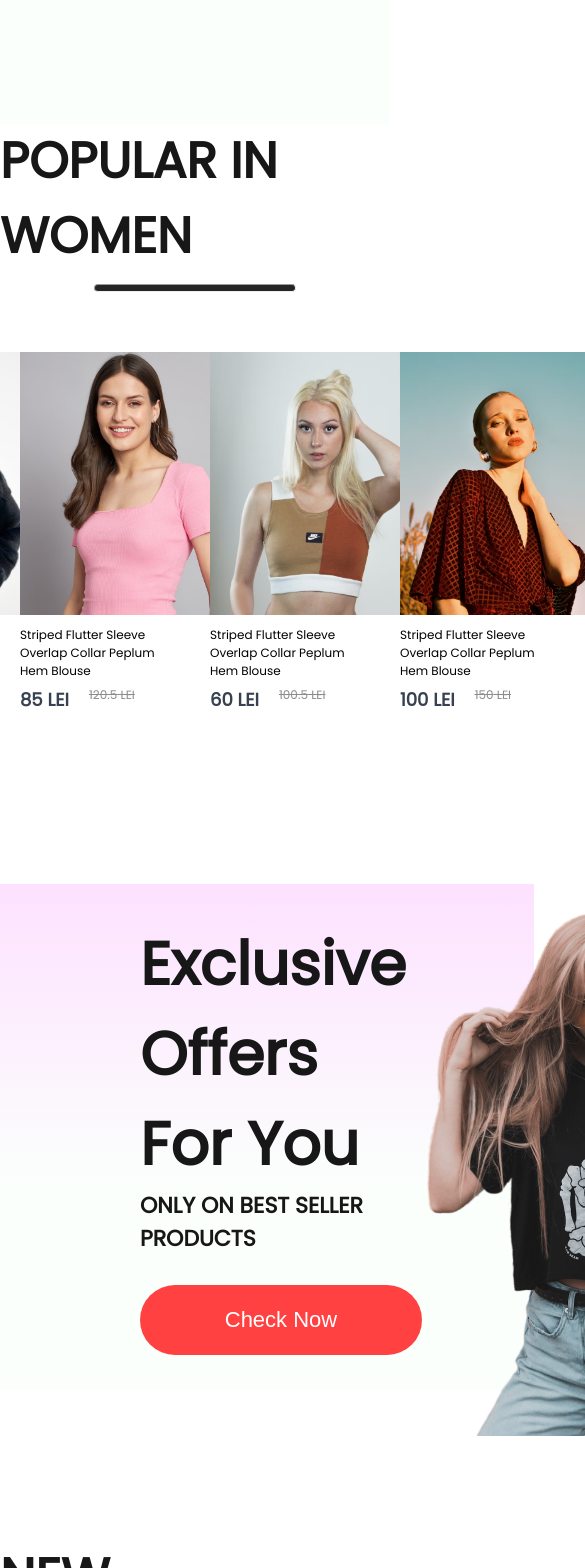
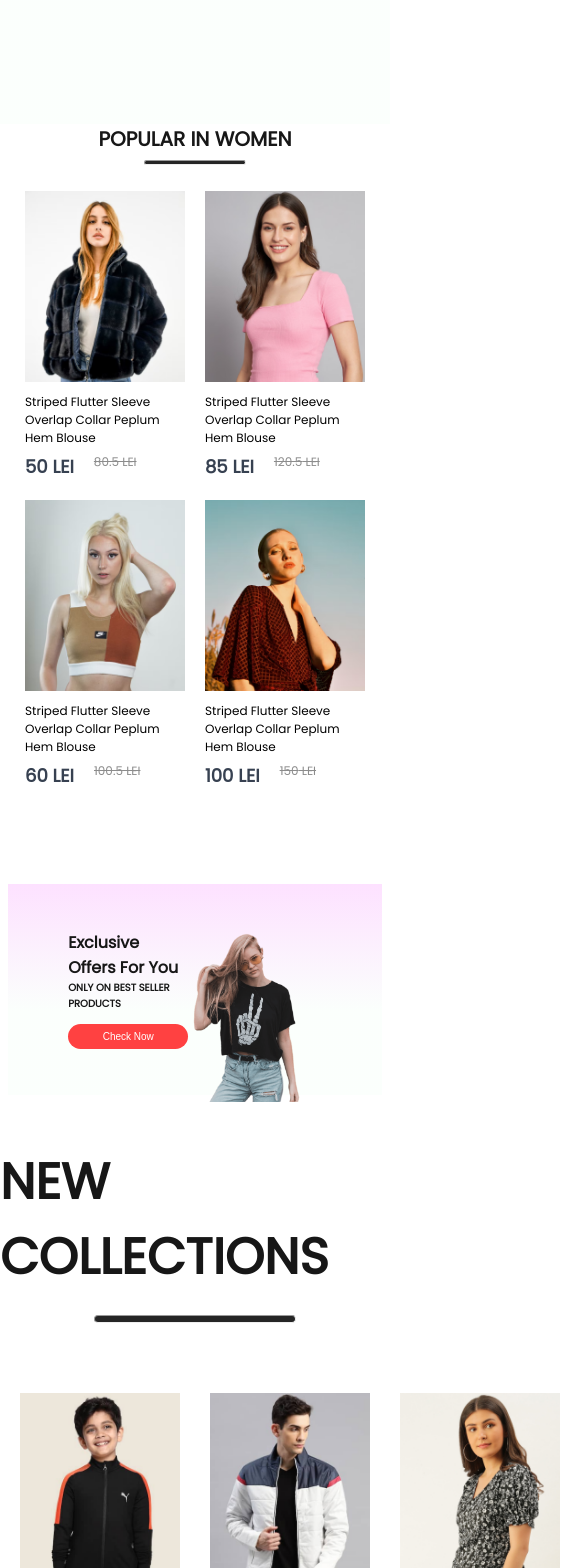
Before and after one commit to RoxanaDan/Online-Store, a React (Create React App) app in the folder online-store-frontend/: page / in a window 390 px wide. Shown: the part 780-2348 px from the top of the page, 585 px wide, since content can reach past the window. Built offline with nearby package versions, Linux system fonts and the light colour scheme.

Commit message:
Offers, popular responsive css

```diff
--- a/online-store-frontend/src/Components/Item/Item.css
+++ b/online-store-frontend/src/Components/Item/Item.css
@@ -54,7 +54,7 @@
     font-size: 13px;
   }
 
-  .item-img {
+  .item img {
     width: 170px;
   }
 
@@ -69,7 +69,7 @@
     font-size: 12px;
   }
 
-  .item-img {
+  .item img {
     width: 120px;
   }
 
@@ -83,7 +83,7 @@
     width: 160px;
   }
 
-  .item-img {
+  .item img {
     width: 160px;
   }
 }
--- a/online-store-frontend/src/Components/Offers/Offers.css
+++ b/online-store-frontend/src/Components/Offers/Offers.css
@@ -48,3 +48,112 @@
   justify-content: flex-end;
   padding-top: 50px;
 }
+
+@media (max-width: 1280px) {
+  .offers {
+    padding: 0px 80px;
+    margin-bottom: 120px;
+  }
+
+  .offers-left h1 {
+    font-size: 40px;
+  }
+
+  .offers-left p {
+    font-size: 18px;
+  }
+
+  .offers-right img {
+    width: 300px;
+  }
+
+  .offers-left button {
+    width: 220px;
+    height: 50px;
+    font-size: 18px;
+  }
+
+  .offers-right {
+    padding-right: 30px;
+  }
+}
+
+@media (max-width: 1024px) {
+  .offers {
+    padding: 0px 60px;
+    margin-bottom: 80px;
+    height: 40vh;
+  }
+
+  .offers-left h1 {
+    font-size: 30px;
+  }
+
+  .offers-left p {
+    font-size: 16px;
+  }
+
+  .offers-right img {
+    width: 200px;
+  }
+
+  .offers-left button {
+    width: 160px;
+    height: 40px;
+    font-size: 16px;
+  }
+
+  .offers-right {
+    padding-right: 10px;
+  }
+}
+
+@media (max-width: 800px) {
+  .offers {
+    margin-bottom: 60px;
+  }
+
+  .offers-left h1 {
+    font-size: 22px;
+  }
+
+  .offers-left p {
+    font-size: 13px;
+  }
+
+  .offers-right img {
+    width: 180px;
+  }
+
+  .offers-left button {
+    width: 140px;
+    height: 30px;
+    font-size: 12px;
+  }
+}
+
+@media (max-width: 500px) {
+  .offers {
+    height: 25vh;
+    margin-bottom: 50px;
+  }
+
+  .offers-left h1 {
+    font-size: 16px;
+  }
+
+  .offers-left p {
+    font-size: 10px;
+  }
+
+  .offers-right img {
+    width: 120px;
+  }
+
+  .offers-left button {
+    width: 120px;
+    height: 25px;
+    font-size: 10px;
+    margin-top: 12px;
+  }
+}
--- a/online-store-frontend/src/Components/Popular/Popular.css
+++ b/online-store-frontend/src/Components/Popular/Popular.css
@@ -24,3 +24,74 @@
   display: flex;
   gap: 30px;
 }
+
+@media (max-width: 1280px) {
+  .popular {
+    height: 70vh;
+  }
+
+  .popular h1 {
+    font-size: 40px;
+  }
+
+  .popular hr {
+    width: 160px;
+    height: 4px;
+  }
+
+  .popular-item {
+    gap: 20px;
+    margin-top: 30px;
+  }
+}
+
+@media (max-width: 1024px) {
+  .popular {
+    height: 60vh;
+  }
+
+  .popular h1 {
+    font-size: 30px;
+  }
+
+  .popular hr {
+    width: 120px;
+    height: 3px;
+  }
+
+  .popular-item {
+    gap: 15px;
+    margin-top: 20px;
+  }
+}
+
+@media (max-width: 800px) {
+  .popular {
+    height: 50vh;
+    gap: 6px;
+  }
+
+  .popular h1 {
+    font-size: 20px;
+  }
+
+  .popular hr {
+    width: 100px;
+  }
+
+  .popular-item {
+    gap: 5px;
+  }
+}
+
+@media (max-width: 500px) {
+  .popular {
+    height: 90vh;
+  }
+
+  .popular-item {
+    display: grid;
+    grid-template-columns: 1fr 1fr;
+    gap: 20px;
+  }
+}
```
Lines whose indentation alone changed are shown as unchanged.
